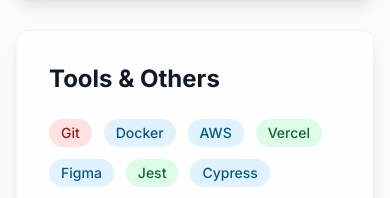
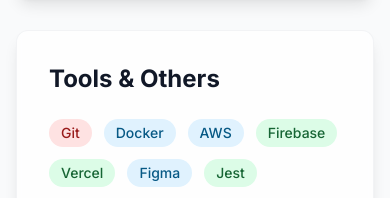
Before and after one commit to Pherenzia/Website_Portfolio, a React (Vite) app: page /#/ in a window 390 px wide. Shown: the part 3460-3658 px from the top of the page. Built offline with nearby package versions, Linux system fonts and the light colour scheme; no server answers.

Commit message:
feat: Add Firebase to skills and update phone description to be more professional

```diff
--- a/src/components/Sections/ContactInfo.tsx
+++ b/src/components/Sections/ContactInfo.tsx
@@ -15,7 +15,7 @@
   {
     icon: Phone,
     title: 'Phone',
-    description: 'Text me for any quick questions',
+    description: 'Available for calls and messages',
     value: '808-203-7139',
     href: 'tel:8082037139',
   },
--- a/src/components/Sections/Skills.tsx
+++ b/src/components/Sections/Skills.tsx
@@ -32,6 +32,7 @@
   { name: 'Git', level: 'expert', category: 'tool' },
   { name: 'Docker', level: 'intermediate', category: 'tool' },
   { name: 'AWS', level: 'intermediate', category: 'tool' },
+  { name: 'Firebase', level: 'advanced', category: 'tool' },
   { name: 'Vercel', level: 'advanced', category: 'tool' },
   { name: 'Figma', level: 'intermediate', category: 'tool' },
   { name: 'Jest', level: 'advanced', category: 'tool' },
```
